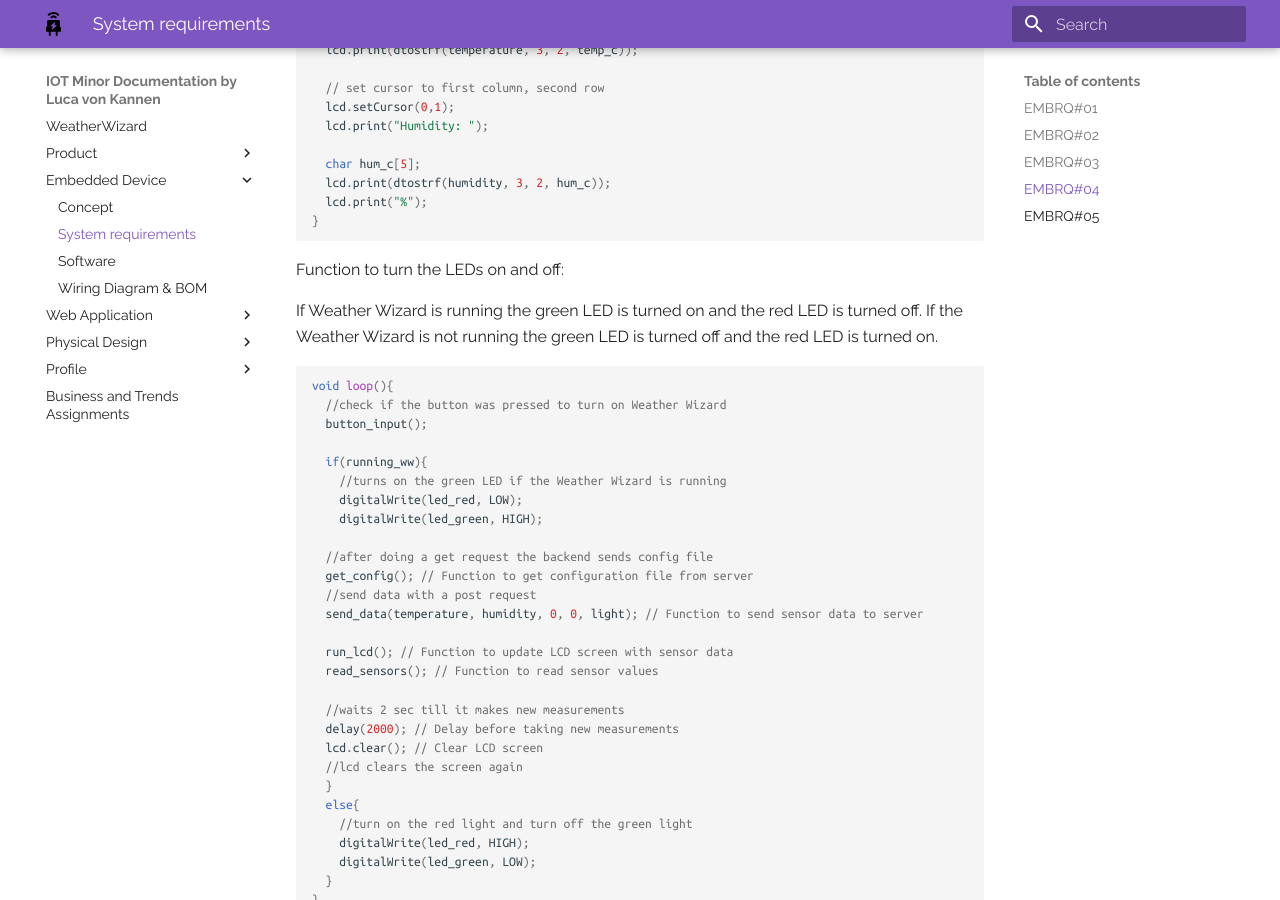
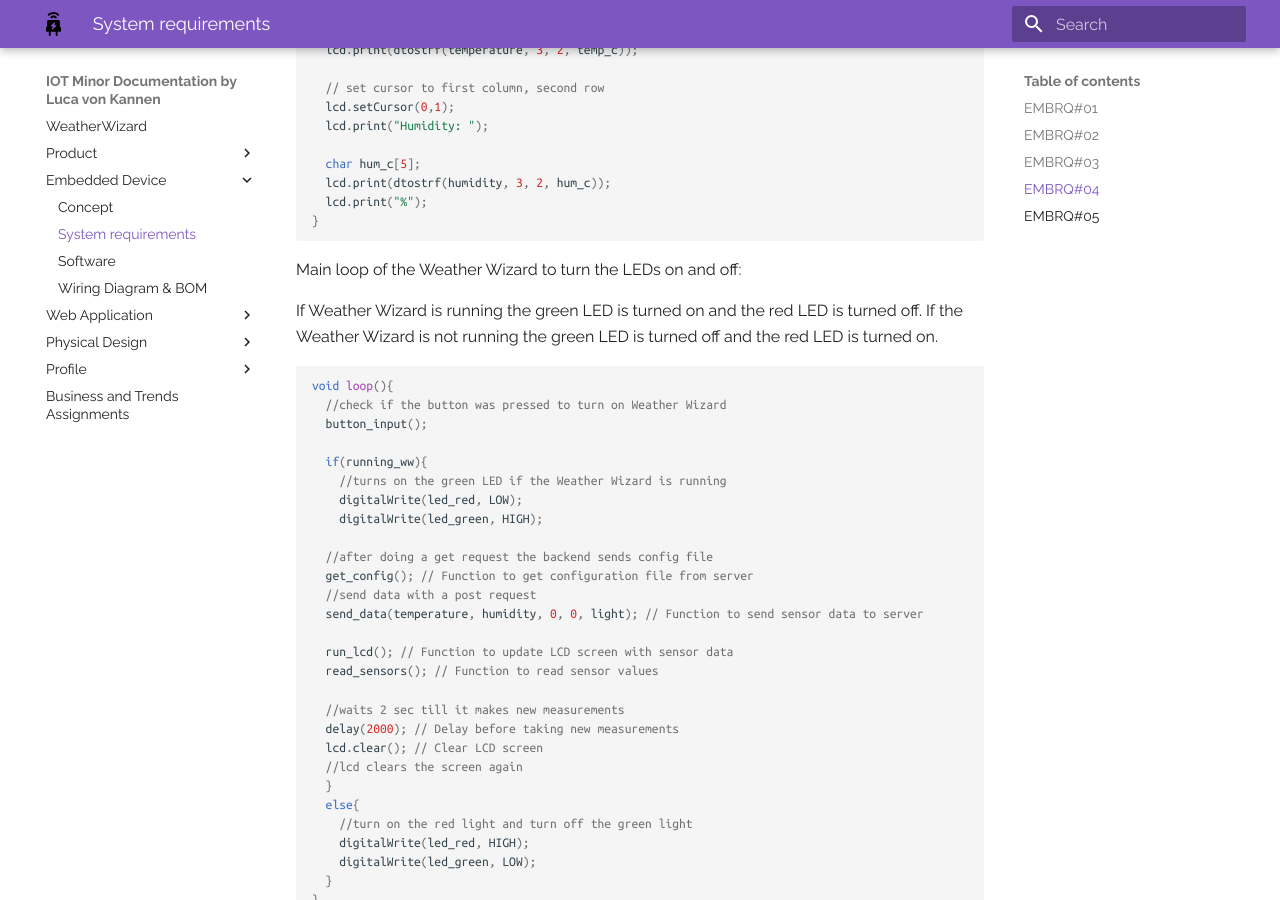
Before and after one commit to lv042/Weather-Wizard, an MkDocs documentation site: the page built from docs/system_requirements.md, in a window 1280 px wide and 900 px high, scrolled down 2892 px. Built offline with MkDocs 1.6.1 and Material for MkDocs 9.7.7, drawn with Linux system fonts in a browser that asks for light colours.

Commit message:
Minor changes to the requirements

````diff
--- a/docs/system_requirements.md
+++ b/docs/system_requirements.md
@@ -139,7 +139,7 @@ void run_lcd(){
 }
 ```
 
-Function to turn the LEDs on and off:
+Main loop of the Weather Wizard to turn the LEDs on and off:
 
 If Weather Wizard is running the green LED is turned on and the red LED is turned off.
 If the Weather Wizard is not running the green LED is turned off and the red LED is turned on.
````
